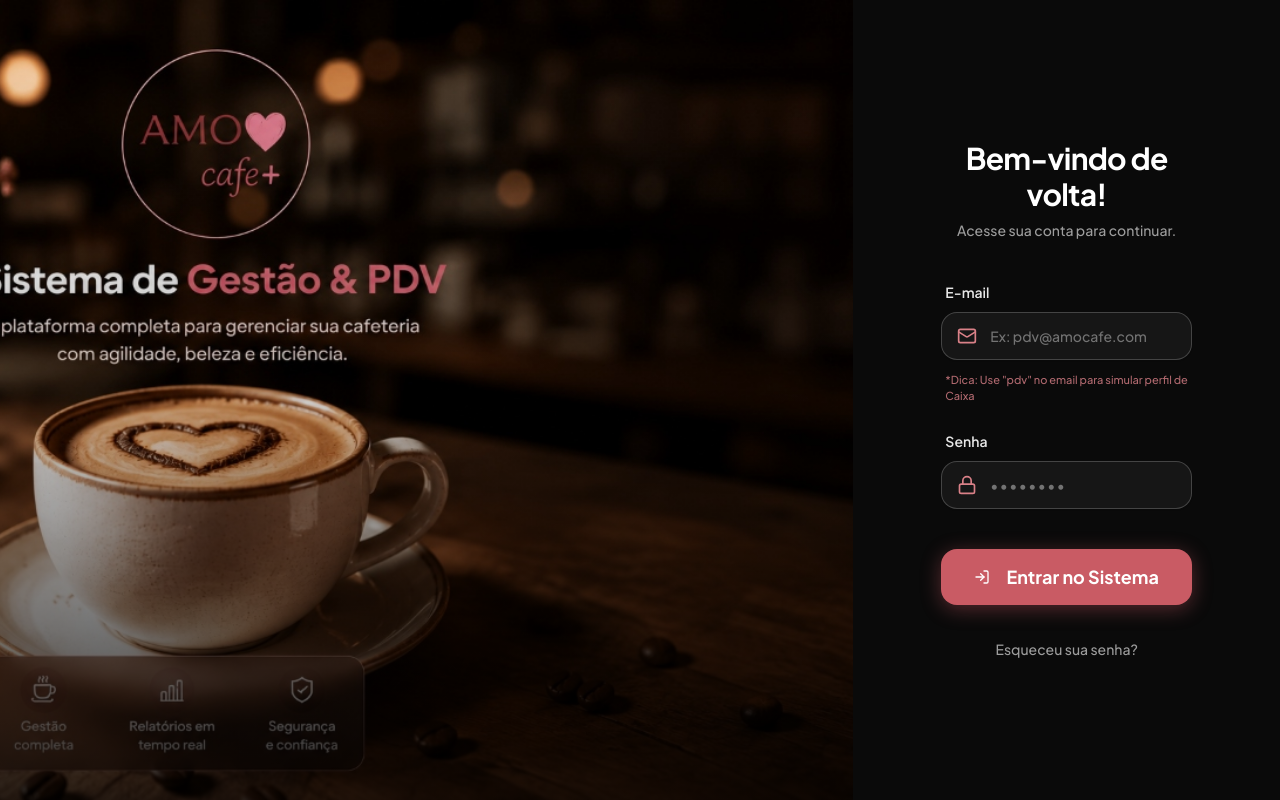
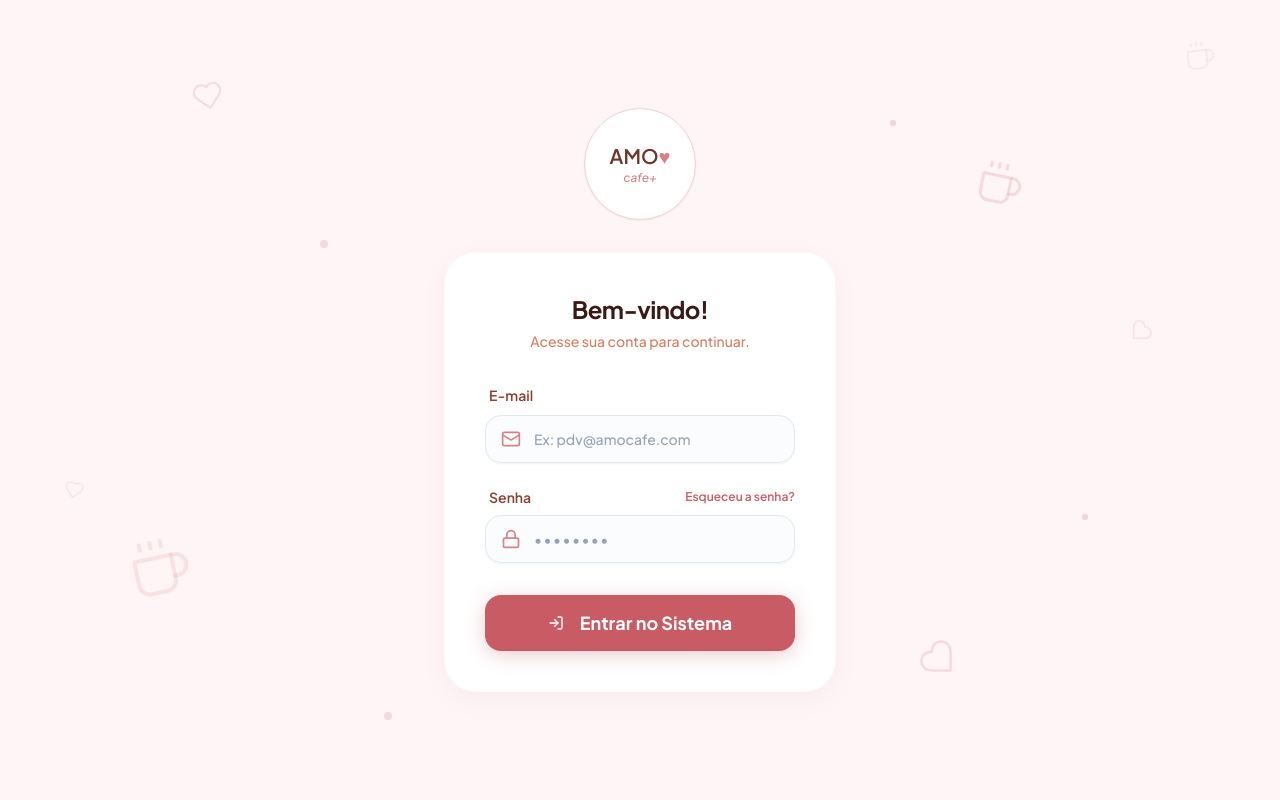
Before and after one commit to reenathaj11-creator/Amo-Caf-, a React (Vite) app: page /login in a window 1280 px wide. Built offline with nearby package versions, Linux system fonts and the light colour scheme; no server answers.

Commit message:
Feat: adiciona historico de caixa, persistencia de sessao e redesign da tela de login

```diff
--- a/src/contexts/CashRegisterContext.tsx
+++ b/src/contexts/CashRegisterContext.tsx
@@ -1,4 +1,4 @@
-import React, { createContext, useContext, useState } from 'react';
+import React, { createContext, useContext, useState, useEffect } from 'react';
 
 export type CashOperationType = 'ABERTURA' | 'FECHAMENTO' | 'SANGRIA' | 'SUPRIMENTO' | 'VENDA';
 
@@ -8,6 +8,7 @@
   amount: number;
   description?: string;
   timestamp: Date;
+  user_email?: string;
 }
 
 interface CashRegisterContextType {
@@ -22,17 +23,40 @@
 const CashRegisterContext = createContext<CashRegisterContextType | undefined>(undefined);
 
 export function CashRegisterProvider({ children }: { children: React.ReactNode }) {
-  const [isOpen, setIsOpen] = useState(false);
-  const [currentBalance, setCurrentBalance] = useState(0);
-  const [operations, setOperations] = useState<CashOperation[]>([]);
+  const [isOpen, setIsOpen] = useState(() => {
+    const saved = localStorage.getItem('@amocafe:cashRegister_isOpen');
+    return saved ? JSON.parse(saved) : false;
+  });
+
+  const [currentBalance, setCurrentBalance] = useState(() => {
+    const saved = localStorage.getItem('@amocafe:cashRegister_balance');
+    return saved ? JSON.parse(saved) : 0;
+  });
+
+  const [operations, setOperations] = useState<CashOperation[]>(() => {
+    const saved = localStorage.getItem('@amocafe:cashRegister_operations');
+    if (saved) {
+      const parsed = JSON.parse(saved);
+      return parsed.map((op: any) => ({ ...op, timestamp: new Date(op.timestamp) }));
+    }
+    return [];
+  });
+
+  useEffect(() => {
+    localStorage.setItem('@amocafe:cashRegister_isOpen', JSON.stringify(isOpen));
+    localStorage.setItem('@amocafe:cashRegister_balance', JSON.stringify(currentBalance));
+    localStorage.setItem('@amocafe:cashRegister_operations', JSON.stringify(operations));
+  }, [isOpen, currentBalance, operations]);
 
   const addOperation = (type: CashOperationType, amount: number, description?: string) => {
+    const user_email = localStorage.getItem('@amocafe:user') || 'Usuário Local';
     const operation: CashOperation = {
       id: crypto.randomUUID(),
       type,
       amount,
       description,
       timestamp: new Date(),
+      user_email,
     };
 
     setOperations(prev => [...prev, operation]);
@@ -46,8 +70,8 @@
 
   const openRegister = (initialAmount: number) => {
     setIsOpen(true);
-    setOperations([]);
-    setCurrentBalance(0); // Reseta antes de adicionar a abertura
+    // Não limpa mais as operações (setOperations([])) para mantermos o histórico de várias sessões!
+    setCurrentBalance(0); // Reseta o saldo local antes de adicionar a abertura
     addOperation('ABERTURA', initialAmount, 'Abertura de Caixa');
   };
 
--- a/src/pages/auth/Login.tsx
+++ b/src/pages/auth/Login.tsx
@@ -68,37 +68,46 @@
   };
 
   return (
-    <div className="min-h-screen bg-[#0a0a0a] flex font-sans">
+    <div className="min-h-screen bg-[#FFF5F7] flex flex-col items-center justify-center font-sans relative overflow-hidden">
 
-      {/* Esquerda - Imagem Decorativa (Apenas Desktop) */}
-      {/* Usando w-7/12 (ou maior) no lugar de w-1/2 para evitar que a imagem fique tão "zoomed in" */}
-      <div className="hidden lg:flex lg:w-7/12 xl:w-8/12 relative bg-black">
-        <div
-          className="absolute inset-0 w-full h-full bg-cover bg-center bg-no-repeat"
-          style={{ backgroundImage: `url(${loginBg})` }}
-        />
-        <div className="absolute inset-0 bg-gradient-to-t from-black/80 via-black/20 to-transparent pointer-events-none" />
+      {/* Background Decorativo com Ícones Flutuantes */}
+      <div className="absolute inset-0 pointer-events-none overflow-hidden">
+        {/* Ícones espalhados */}
+        <HeartIcon className="absolute top-[10%] left-[15%] w-8 h-8 text-brand-300/40 -rotate-12" />
+        <CoffeeIcon className="absolute top-[20%] right-[20%] w-12 h-12 text-brand-300/40 rotate-12" />
+        <HeartIcon className="absolute top-[40%] right-[10%] w-6 h-6 text-brand-300/30 rotate-45" />
+        <CoffeeIcon className="absolute bottom-[25%] left-[10%] w-16 h-16 text-brand-300/30 -rotate-12" />
+        <HeartIcon className="absolute bottom-[15%] right-[25%] w-10 h-10 text-brand-300/40 -rotate-45" />
+        <HeartIcon className="absolute top-[60%] left-[5%] w-5 h-5 text-brand-300/30 rotate-12" />
+        <CoffeeIcon className="absolute top-[5%] right-[5%] w-8 h-8 text-brand-300/20 -rotate-6" />
+
+        {/* Pontilhados (Simulados com div) */}
+        <div className="absolute top-[15%] right-[30%] w-1.5 h-1.5 rounded-full bg-brand-300/50" />
+        <div className="absolute top-[30%] left-[25%] w-2 h-2 rounded-full bg-brand-300/40" />
+        <div className="absolute bottom-[35%] right-[15%] w-1.5 h-1.5 rounded-full bg-brand-300/50" />
+        <div className="absolute bottom-[10%] left-[30%] w-2 h-2 rounded-full bg-brand-300/40" />
       </div>
 
-      {/* Direita - Formulário de Login */}
-      <div className="w-full lg:w-5/12 xl:w-4/12 flex items-center justify-center p-6 sm:p-12 relative z-10">
+      {/* Conteúdo Central */}
+      <div className="relative z-10 w-full max-w-[440px] px-6 flex flex-col items-center">
 
-        {/* Fundo escuro com leve blur para caso seja mobile */}
-        <div className="w-full max-w-[420px] mx-auto bg-white/5 lg:bg-transparent backdrop-blur-xl lg:backdrop-blur-none border border-white/10 lg:border-none p-8 sm:p-10 rounded-[2rem] lg:rounded-none shadow-2xl lg:shadow-none">
+        {/* Logo */}
+        <div className="w-28 h-28 rounded-full border border-brand-200 bg-white flex flex-col items-center justify-center mb-8 shadow-sm">
+           <h1 className="text-xl font-semibold text-coffee-900">AMO<span className="text-brand-400">♥</span></h1>
+           <p className="text-xs italic text-brand-400 font-medium">cafe+</p>
+        </div>
 
-          <div className="text-center mb-8 lg:mb-10">
-            {/* Logo Mobile */}
-            <div className="lg:hidden w-16 h-16 rounded-full border border-white/40 flex flex-col items-center justify-center mx-auto mb-4 bg-white/5 backdrop-blur-sm shadow-inner">
-               <h1 className="text-sm font-semibold text-white">AMO<span className="text-brand-400">♥</span></h1>
-               <p className="text-[10px] italic text-brand-300">cafe+</p>
-            </div>
-            <h2 className="text-2xl sm:text-3xl font-bold tracking-tight text-white">Bem-vindo de volta!</h2>
-            <p className="text-white/60 mt-2 font-medium text-sm">Acesse sua conta para continuar.</p>
+        {/* Card do Formulário */}
+        <div className="w-full bg-white p-8 sm:p-10 rounded-[2rem] shadow-[0_8px_30px_rgb(0,0,0,0.04)] border border-brand-50/50">
+
+          <div className="text-center mb-8">
+            <h2 className="text-2xl font-bold tracking-tight text-coffee-950">Bem-vindo!</h2>
+            <p className="text-coffee-500 mt-1.5 font-medium text-sm">Acesse sua conta para continuar.</p>
           </div>
 
-          <div className="space-y-5 sm:space-y-6">
+          <div className="space-y-6">
             <div className="space-y-2">
-              <label className="text-sm font-semibold text-white/90 ml-1">E-mail</label>
+              <label className="text-sm font-semibold text-coffee-800 ml-1">E-mail</label>
               <div className="relative">
                 <Mail className="absolute left-4 top-3.5 h-5 w-5 text-brand-400" />
                 <Input
@@ -106,14 +115,18 @@
                   value={email}
                   onChange={(e) => setEmail(e.target.value)}
                   placeholder="Ex: pdv@amocafe.com"
-                  className="h-12 pl-12 border-white/20 focus-visible:ring-brand-400 rounded-2xl bg-white/10 lg:bg-white/5 font-medium text-white placeholder:text-white/40 text-sm"
+                  className="h-12 pl-12 border-slate-200 focus-visible:ring-brand-400 rounded-2xl bg-slate-50/50 font-medium text-coffee-900 placeholder:text-slate-400 text-sm transition-colors hover:bg-white"
                 />
               </div>
-              <p className="text-[11px] text-brand-400/80 font-medium pt-1 ml-1">*Dica: Use "pdv" no email para simular perfil de Caixa</p>
             </div>
 
             <div className="space-y-2">
-              <label className="text-sm font-semibold text-white/90 ml-1">Senha</label>
+              <div className="flex items-center justify-between ml-1">
+                <label className="text-sm font-semibold text-coffee-800">Senha</label>
+                <button className="text-xs font-semibold text-brand-500 hover:text-brand-600 transition-colors">
+                  Esqueceu a senha?
+                </button>
+              </div>
               <div className="relative">
                 <Lock className="absolute left-4 top-3.5 h-5 w-5 text-brand-400" />
                 <Input
@@ -121,36 +134,50 @@
                   value={password}
                   onChange={(e) => setPassword(e.target.value)}
                   placeholder="••••••••"
-                  className="h-12 pl-12 border-white/20 focus-visible:ring-brand-400 rounded-2xl bg-white/10 lg:bg-white/5 font-medium text-white placeholder:text-white/40 tracking-widest text-sm"
+                  className="h-12 pl-12 border-slate-200 focus-visible:ring-brand-400 rounded-2xl bg-slate-50/50 font-medium text-coffee-900 placeholder:text-slate-400 tracking-widest text-sm transition-colors hover:bg-white"
                   onKeyDown={(e) => e.key === 'Enter' && handleLogin()}
                 />
               </div>
             </div>
 
-            <div className="pt-4">
+            <div className="pt-2">
               {errorMsg && (
-                <p className="text-red-400 text-sm text-center mb-4 font-semibold bg-red-500/10 py-3 rounded-xl border border-red-500/20">{errorMsg}</p>
+                <p className="text-red-500 text-sm text-center mb-4 font-semibold bg-red-50 py-3 rounded-xl border border-red-100">{errorMsg}</p>
               )}
               <Button
                 onClick={handleLogin}
                 disabled={loading}
-                className="w-full h-14 text-lg font-bold bg-brand-500 hover:bg-brand-600 text-white rounded-2xl shadow-[0_4px_20px_0_rgba(201,91,100,0.4)] transition-all hover:-translate-y-0.5 group disabled:opacity-70 disabled:hover:translate-y-0"
+                className="w-full h-14 text-lg font-bold bg-brand-500 hover:bg-brand-600 text-white rounded-2xl shadow-[0_4px_20px_0_rgba(201,91,100,0.3)] transition-all hover:-translate-y-0.5 group disabled:opacity-70 disabled:hover:translate-y-0"
               >
                 <LogIn className="w-5 h-5 mr-2 group-hover:translate-x-1 transition-transform" />
                 {loading ? 'Entrando...' : 'Entrar no Sistema'}
               </Button>
             </div>
 
-            <div className="text-center pt-2">
-              <button className="text-sm font-medium text-white/60 hover:text-white transition-colors">
-                Esqueceu sua senha?
-              </button>
-            </div>
-
           </div>
         </div>
       </div>
-
     </div>
   );
 }
+
+// Componentes de Ícones para o Background Decorativo
+function HeartIcon(props: any) {
+  return (
+    <svg viewBox="0 0 24 24" fill="none" stroke="currentColor" strokeWidth="1.5" strokeLinecap="round" strokeLinejoin="round" {...props}>
+      <path d="M19 14c1.49-1.46 3-3.21 3-5.5A5.5 5.5 0 0 0 16.5 3c-1.76 0-3 .5-4.5 2-1.5-1.5-2.74-2-4.5-2A5.5 5.5 0 0 0 2 8.5c0 2.3 1.5 4.05 3 5.5l7 7Z" />
+    </svg>
+  );
+}
+
+function CoffeeIcon(props: any) {
+  return (
+    <svg viewBox="0 0 24 24" fill="none" stroke="currentColor" strokeWidth="1.5" strokeLinecap="round" strokeLinejoin="round" {...props}>
+      <path d="M17 8h1a4 4 0 1 1 0 8h-1" />
+      <path d="M3 8h14v9a4 4 0 0 1-4 4H7a4 4 0 0 1-4-4Z" />
+      <line x1="6" x2="6" y1="2" y2="4" />
+      <line x1="10" x2="10" y1="2" y2="4" />
+      <line x1="14" x2="14" y1="2" y2="4" />
+    </svg>
+  );
+}
```
Also changed, not shown: src/pages/admin/sales/SalesList.tsx (+69 -0 lines).
